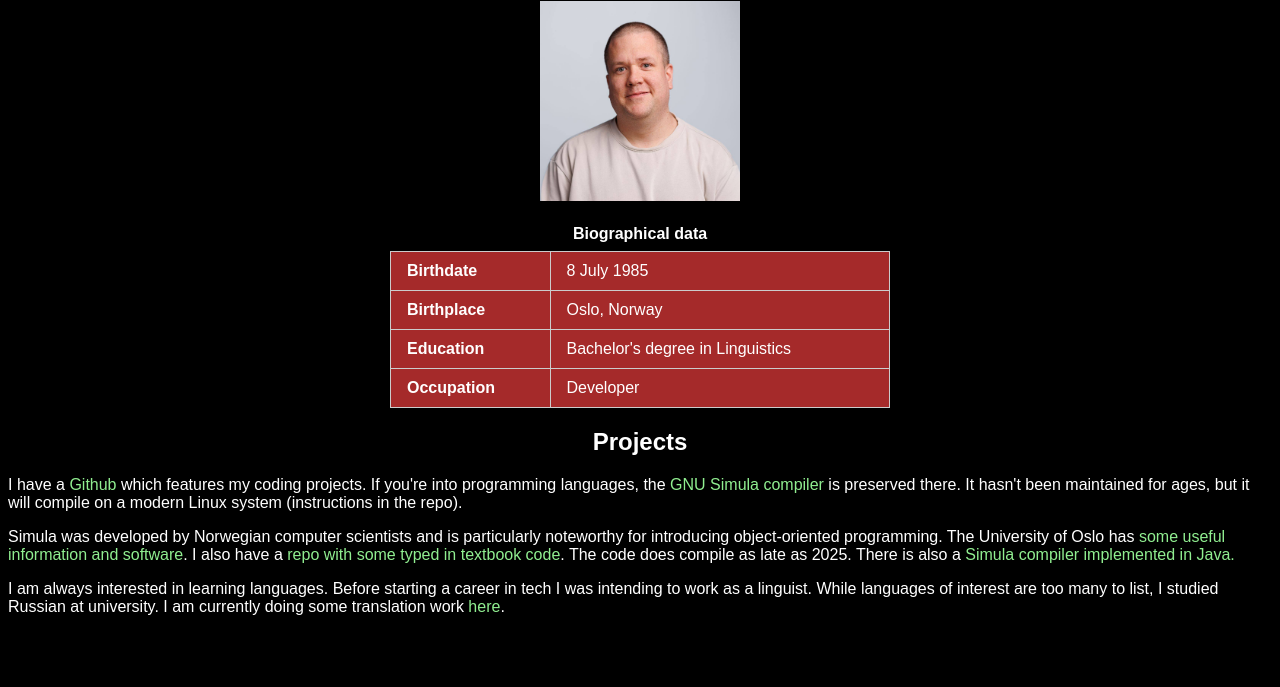
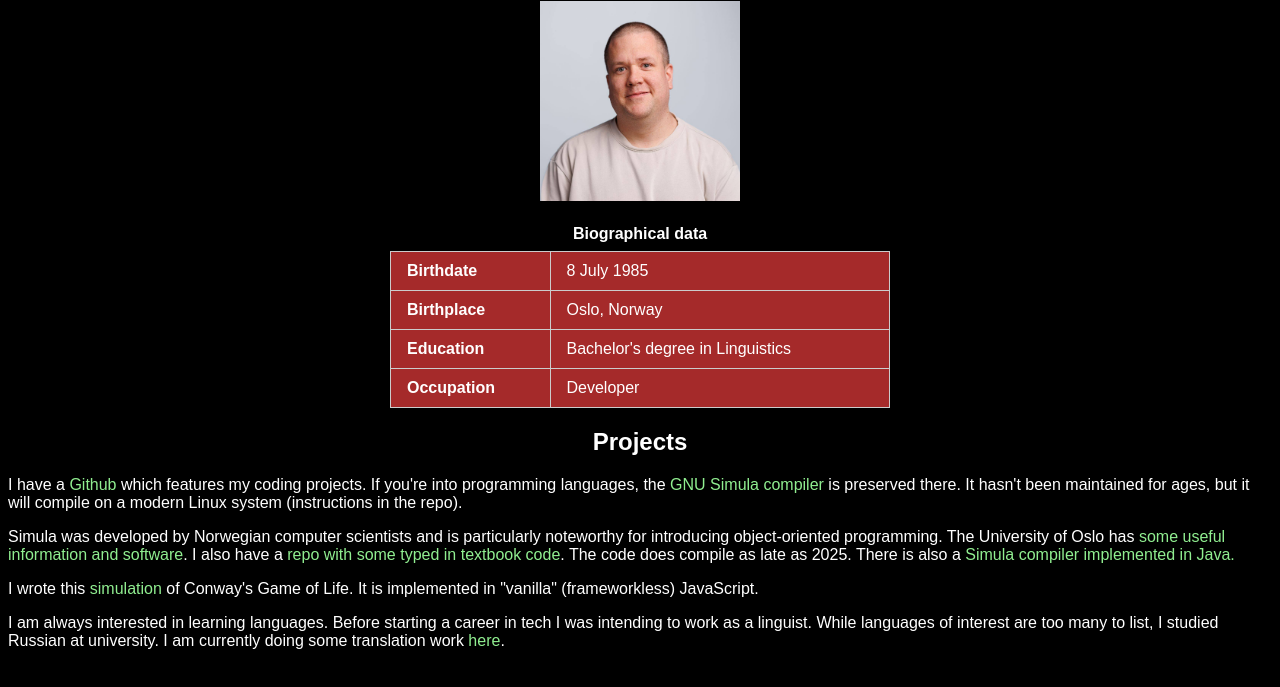
Before and after one commit to bruteforce774/homepage, a plain HTML site: page index.html in a window 1280 px wide. Shown: the part 79-766 px from the top of the page. Drawn offline with Linux system fonts and the light colour scheme.

Commit message:
add link to conway project

```diff
--- a/index.html
+++ b/index.html
@@ -56,6 +56,9 @@
       >
     </p>
     <p class="left">
+      I wrote this <a href="https://bruteforce774.github.io/conway">simulation</a> of Conway's Game of Life. It is implemented in "vanilla" (frameworkless) JavaScript.
+    </p>
+    <p class="left">
       I am always interested in learning languages. Before starting a career in
       tech I was intending to work as a linguist. While languages of interest
       are too many to list, I studied Russian at university. I am currently
```
